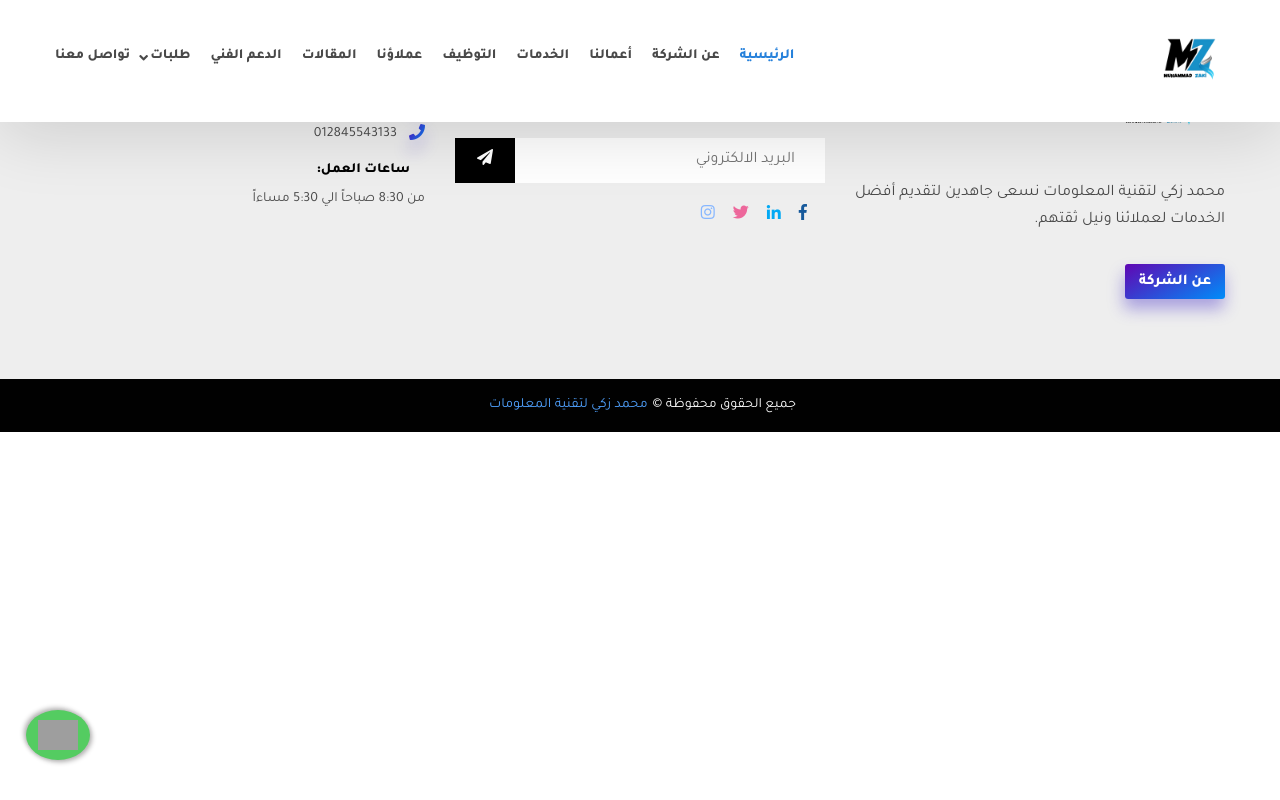
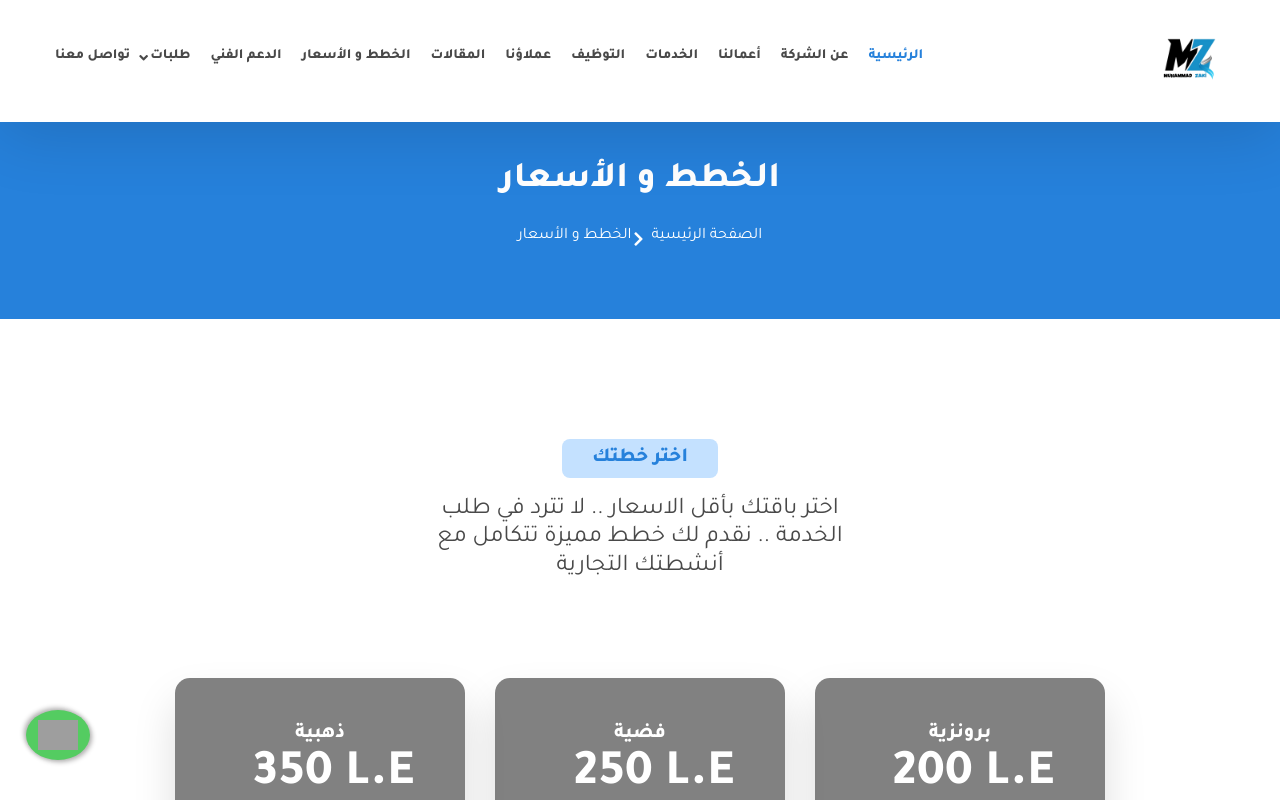
Before and after one commit to devmuhammadzaki/mz-tech, a Vue app: page /plans in a window 1280 px wide. Shown: the top 800 px of the page. Built offline with nearby package versions, Linux system fonts and the light colour scheme; grey boxes are pictures that could not be loaded.

Commit message:
plans section

```diff
--- a/src/components/HeaderComponent.vue
+++ b/src/components/HeaderComponent.vue
@@ -47,6 +47,9 @@ const toggleDropdown = () => {
                                     </li>
                                     <li>
                                         <RouterLink to="/blogs">المقالات</RouterLink>
+                                    </li>
+                                    <li>
+                                        <RouterLink to="/plans">الخطط و الأسعار</RouterLink>
                                     </li>
                                     <li>
                                         <RouterLink to="/support">الدعم الفني</RouterLink>
@@ -115,6 +118,9 @@ const toggleDropdown = () => {
                                     <RouterLink to="/blogs">المقالات</RouterLink>
                                 </li>
                                 <li>
+                                    <RouterLink to="/plans">الخطط و الأسعار</RouterLink>
+                                </li>
+                                <li>
                                     <RouterLink to="/support">الدعم الفني</RouterLink>
                                 </li>
                                 <li>
--- a/src/router/index.js
+++ b/src/router/index.js
@@ -4,6 +4,7 @@ import ContactusView from '@/views/ContactusView.vue'
 import CustomersView from '@/views/CustomersView.vue'
 import JobDetail from '@/views/JobDetail.vue'
 import JobsView from '@/views/JobsView.vue'
+import PlansView from '@/views/PlansView.vue'
 import ServicesView from '@/views/ServicesView.vue'
 import ServiceView from '@/views/ServiceView.vue'
 import WorksView from '@/views/WorksView.vue'
@@ -68,6 +69,11 @@ const router = createRouter({
       component: BlogsView
     },
     {
+      path: '/plans',
+      name: 'plans',
+      component: PlansView
+    },
+    {
       path: '/support',
       name: 'support',
     },
--- /dev/null
+++ b/src/views/PlansView.vue
@@ -0,0 +1,9 @@
+<script setup>
+import BreadcrumbComponent from '@/components/BreadcrumbComponent.vue'
+import PricingComponent from '@/components/PricingComponent.vue'
+</script>
+
+<template>
+    <BreadcrumbComponent title="الخطط و الأسعار" link="plans" />
+    <PricingComponent />
+</template>
```
